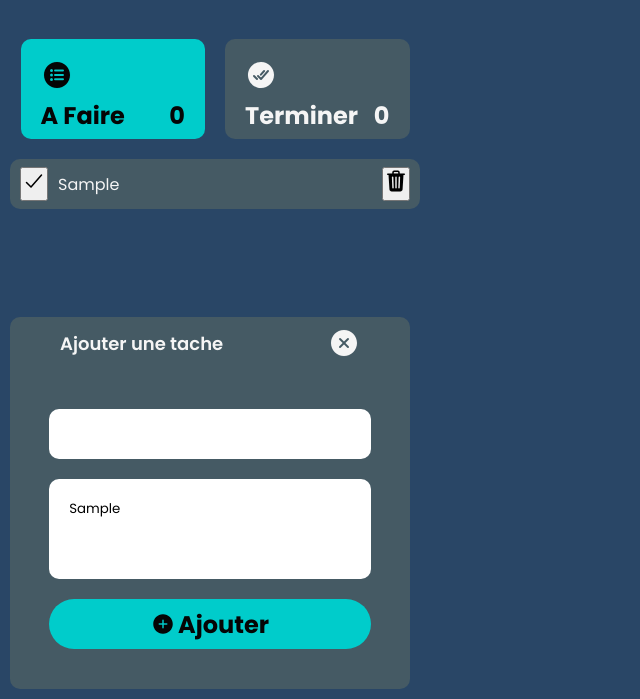
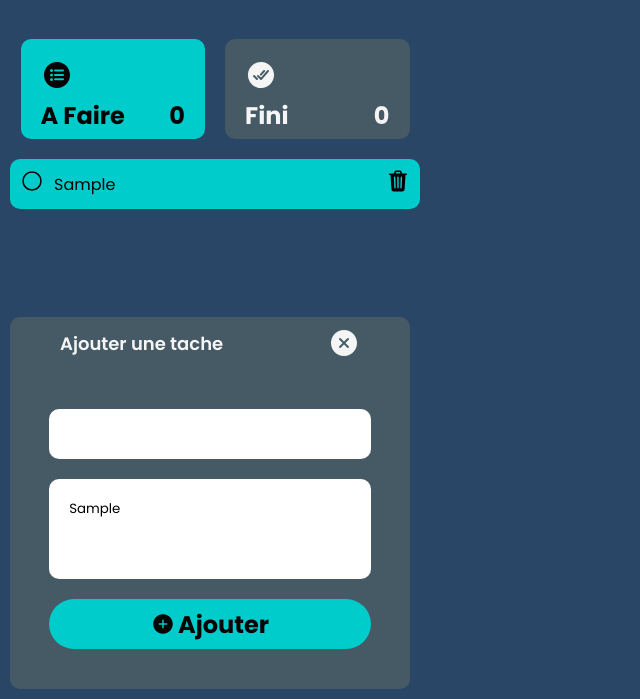
Before and after one commit to BlackJr-Git/Task-Manager, a plain HTML site: page index.html in a window 1280 px wide. Both pictures are taken after typing "Sample", "Sample" into the empty fields and a click on the button "Ajouter". Shown: the part 101-800 px from the top of the page, without its empty margins (0-640 px from the left). Drawn offline with nearby package versions, Linux system fonts and the light colour scheme; a web font is replaced by a local one.

Commit message:
add : delete and check button

```diff
--- a/app.js
+++ b/app.js
@@ -35,7 +35,7 @@ function addTask(event) {
 
   // Button check
   const completedButton = document.createElement("button");
-  completedButton.innerHTML = '<ion-icon name="checkmark"></ion-icon>';
+  completedButton.innerHTML = '<ion-icon name="radio-button-off"></ion-icon>';
 
   completedButton.classList.add("complete-btn");
 
@@ -50,7 +50,7 @@ function addTask(event) {
 
   // Button Delete
   const trashButton = document.createElement("button");
-  trashButton.innerHTML = '<ion-icon name="trash"></ion-icon>';
+  trashButton.innerHTML = '<ion-icon name="trash">/ion-icon>';
 
   trashButton.classList.add("trash-btn");
 
@@ -64,10 +64,12 @@ function addTask(event) {
 
 function deleteCheck(e) {
   const item = e.target;
+
+  console.log(item);
   // DELETE TASK
   if (item.classList[0] === "trash-btn") {
     const task = item.parentElement;
-    task.classList.add("fall");
+    task.classList.add("slide");
 
     task.addEventListener("transitionend", function () {
       task.remove();
@@ -79,7 +81,8 @@ function deleteCheck(e) {
   // COMPLETE TASK
   if (item.classList[0] === "complete-btn") {
     const task = item.parentElement;
-    task.classList.toggle("completed");
+    task.classList.toggle("completed-task");
+    completedButton.innerHTML = '<ion-icon name="checkmark-circle"></ion-icon>';
   }
 }
 
--- a/index.html
+++ b/index.html
@@ -65,7 +65,7 @@
                 <ion-icon name="checkmark-done-circle"></ion-icon>
 
                 <div>
-                    <p>Terminer</p>
+                    <p>Fini</p>
                     <p>0</p>
                 </div>
             </div>
--- a/style.css
+++ b/style.css
@@ -1,6 +1,5 @@
 @import url("https://fonts.googleapis.com/css2?family=Cantarell:ital,wght@0,400;0,700;1,400;1,700&family=Inclusive+Sans:ital@0;1&display=swap");
-@import url('https://fonts.googleapis.com/css2?family=Poppins:ital,wght@0,200;0,300;0,400;0,500;0,600;0,700;0,800;0,900;1,200;1,300;1,400;1,500;1,600;1,700;1,800;1,900&display=swap');
-
+@import url("https://fonts.googleapis.com/css2?family=Poppins:ital,wght@0,200;0,300;0,400;0,500;0,600;0,700;0,800;0,900;1,200;1,300;1,400;1,500;1,600;1,700;1,800;1,900&display=swap");
 
 * {
   padding: 0;
@@ -8,7 +7,7 @@
   box-sizing: border-box;
   list-style: none;
   text-decoration: none;
-  font-family: 'Poppins', sans-serif;
+  font-family: "Poppins", sans-serif;
 }
 
 :root {
@@ -175,7 +174,7 @@ form button {
 }
 
 .todo div,
-.completed div{
+.completed div {
   display: flex;
   justify-content: space-between;
   font-size: 24px;
@@ -183,7 +182,7 @@ form button {
 }
 
 .todo ion-icon,
-.completed ion-icon{
+.completed ion-icon {
   font-size: 32px;
   font-weight: 700;
 }
@@ -258,41 +257,40 @@ footer button {
   padding: 20px;
 }
 
-textarea{
+textarea {
   resize: none;
 }
 
-.add-Task header{
+.add-Task header {
   display: flex;
   align-items: center;
   justify-content: space-between;
   margin: 10px 0;
-    width: 75% ;
+  width: 75%;
 }
 
-.add-Task header ion-icon{
+.add-Task header ion-icon {
   font-size: 32px;
 }
 
-.add-Task header p{
+.add-Task header p {
   font-weight: 600;
   font-size: 18px;
 }
 
-.add-Task form input{
+.add-Task form input {
   font-weight: 500;
   font-size: 18px;
 }
 
-
-.display-none{
+.display-none {
   display: none;
 }
 
 /* OBJECTS CREE DANS LE DOM */
 
-.task-div{
-    background-color: var(--sec-color);
+.task-div {
+  background-color: var(--main-color);
   border-radius: 10px;
   margin-top: 20px;
   padding: 10px;
@@ -303,16 +301,43 @@ textarea{
   align-items: center;
   justify-content: space-between;
 
-    overflow: hidden;
-    overflow-wrap: break-word;
+  color: var(--sec-text-color);
+
+  transition: all 0.5s ease;
 }
 
-.task-div li{
+.task-div li {
   flex: 1;
   margin-left: 10px;
 }
 
-.task-div ion-icon{
+.task-div ion-icon {
   font-size: 24px;
-    background-color: trans
 }
+
+/*TRASH AND CHECK BOUTTON */
+
+.trash-btn,
+.complete-btn{
+  outline: none;
+  border: none;
+  background-color: transparent;
+}
+
+.trash-btn ion-icon,
+.complete-btn ion-icon{
+  pointer-events: none;
+}
+
+
+.completed-task{
+  text-decoration: line-through;
+  opacity: 0.5;
+  transition: 0.5s ease;
+}
+
+.slide{
+  transform: translate(-8rem) ;
+  opacity: 0;
+  transition: 1s ease;
+}
```
Lines whose indentation alone changed are shown as unchanged.
